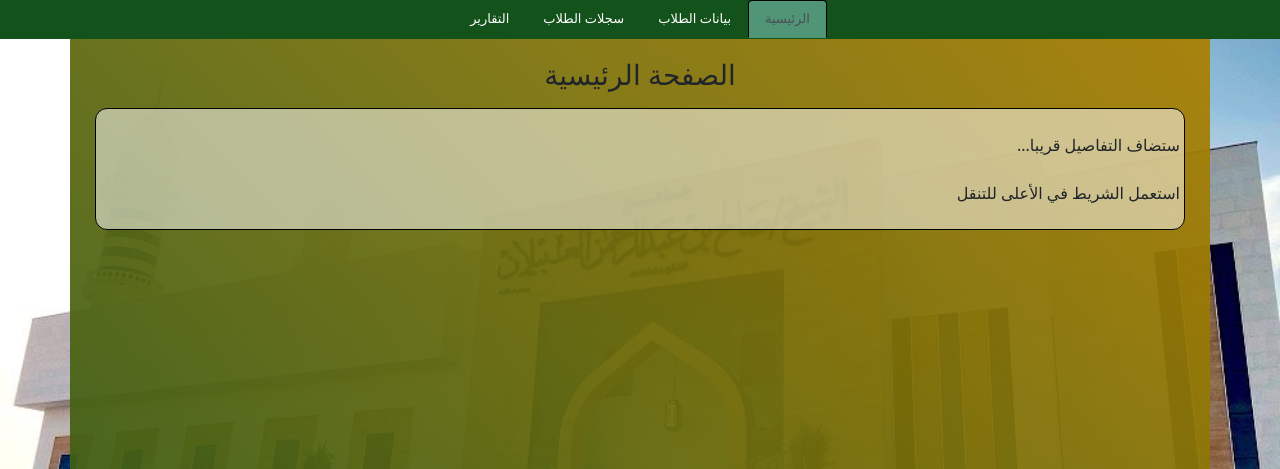
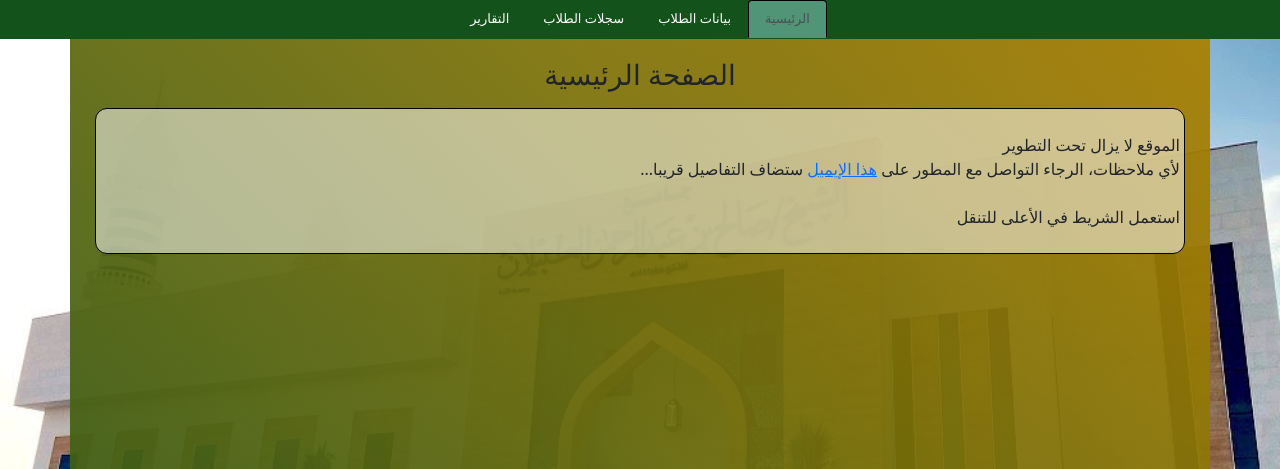
Before and after one commit to BR19-gh/rsd, a Flask app: page / in a window 1280 px wide. Shown: the top 469 px of the page. Run offline with Flask 2, Linux system fonts and the light colour scheme; parts of the project's set-up code (start-up, migrations or seed data) failed here and were passed over; some libraries are stand-ins or nearby versions.

```diff
--- a/app/templates/main.html
+++ b/app/templates/main.html
@@ -42,7 +42,10 @@
         <div style="width: 100%;  display: flex;  justify-content: center;">
             <div class="studentForms card px-1 py-4" style="border: black 0.5px solid; ">
                 <div class="card-body">
-                    ستضاف التفاصيل قريبا...<br><br>استعمل الشريط في الأعلى للتنقل
+                    الموقع لا يزال تحت التطوير
+                    <br> لأي ملاحظات، الرجاء التواصل مع المطور على <a href="mailto:ibrahim-abdalaziz@hotmail.com">هذا الإيميل</a> ستضاف التفاصيل قريبا...
+                    <br>
+                    <br> استعمل الشريط في الأعلى للتنقل
                 </div>
             </div>
         </div>
```
